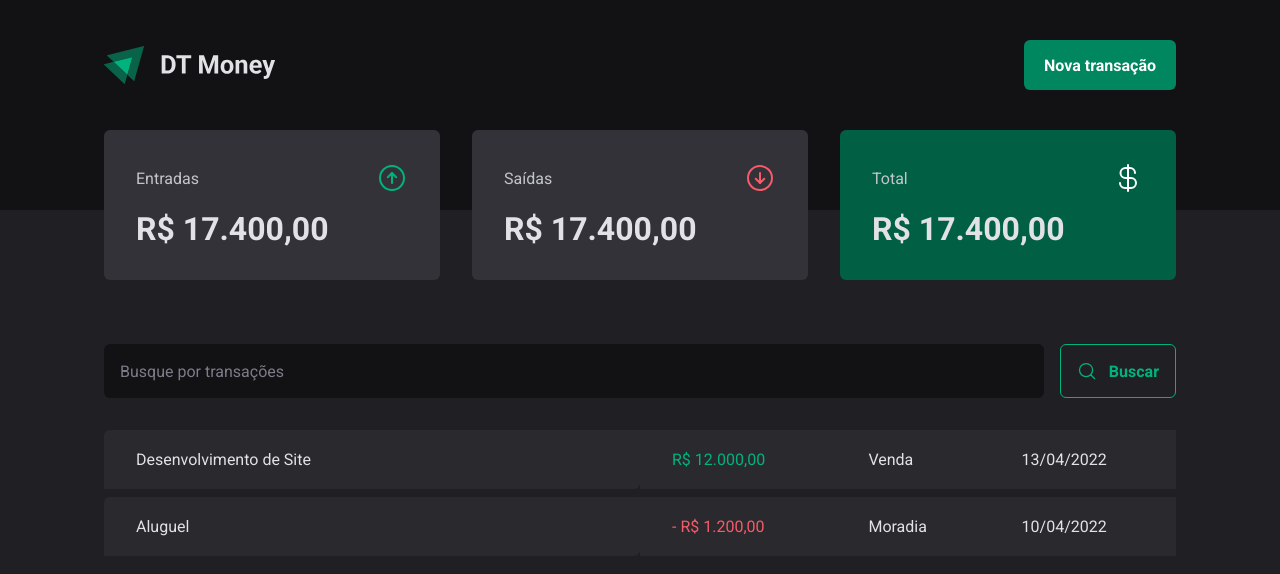
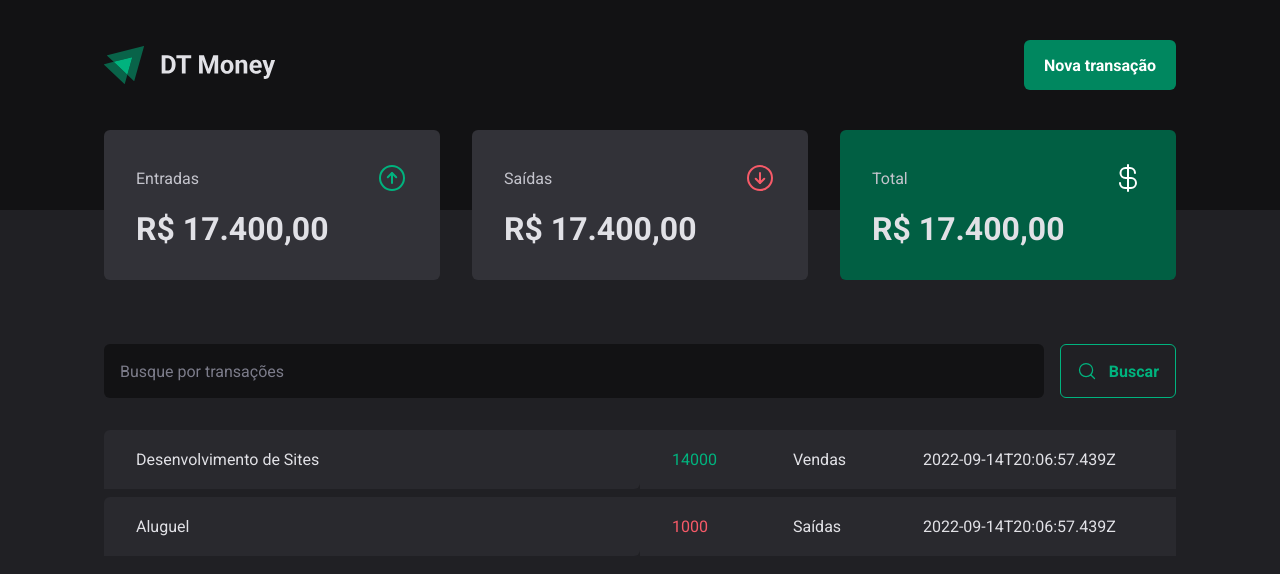
Before and after one commit to DanilloRezende/03-dt-money, a React (Vite) app: page / in a window 1280 px wide. Shown: the top 574 px of the page. Built offline with nearby package versions, Linux system fonts and the light colour scheme; data requests are answered from the project's data file.

Commit message:
Conexão com a API - Realizando requisição HTTP

```diff
--- a/package.json
+++ b/package.json
@@ -5,6 +5,7 @@
   "type": "module",
   "scripts": {
     "dev": "vite",
+    "dev:server": "json-server server.json -p 3000 -w -d 500",
     "build": "tsc && vite build",
     "preview": "vite preview"
   },
@@ -21,6 +22,7 @@
     "@types/react-dom": "^18.0.6",
     "@types/styled-components": "^5.1.26",
     "@vitejs/plugin-react": "^2.1.0",
+    "json-server": "^0.17.0",
     "typescript": "^4.6.4",
     "vite": "^3.1.0"
   }
--- /dev/null
+++ b/server.json
@@ -0,0 +1,20 @@
+{
+    "transactions": [
+        {
+            "id": 1,
+            "description": "Desenvolvimento de Sites",
+            "type": "income",
+            "category": "Vendas",
+            "price": 14000,
+            "createdAt": "2022-09-14T20:06:57.439Z"
+        },
+        {
+            "id": 2,
+            "description": "Aluguel",
+            "type": "outcome",
+            "category": "Saídas",
+            "price": 1000,
+            "createdAt": "2022-09-14T20:06:57.439Z"
+        }
+    ]
+}
--- a/src/pages/Transactions/index.tsx
+++ b/src/pages/Transactions/index.tsx
@@ -1,9 +1,33 @@
+import { useEffect, useState } from "react";
 import { Header } from "../../components/Header";
 import { Searchform } from "../../components/SearchForm";
 import { Summary } from "../../components/Summary";
 import { PriceHighligth, TransactionsContainer, TransactionsTable } from "./styles";
 
 export function Transactions() {
+
+    interface Transaction {
+        id: number;
+        description: string;
+        type: "income" | "outcome";
+        price: number;
+        category: string;
+        createdAt: string;
+    }
+
+    const [transactions, setTransactions] = useState<Transaction[]>([])
+
+    async function loadTransaction() {
+        const response = await fetch('http://localhost:3000/transactions')
+        const data = await response.json();
+
+        setTransactions(data)
+        }
+
+    useEffect(() => {
+        loadTransaction();
+    }, [])
+
     return (
         <div>
             <Header />
@@ -13,26 +37,20 @@
             <Searchform />
            <TransactionsTable>
                 <tbody>
-                    <tr>
-                        <td width='50%'>Desenvolvimento de Site</td>
+                    {transactions.map(transactions => {
+                        return (
+                            <tr key={transactions.id}>
+                        <td width='50%'>{transactions.description}</td>
                         <td>
-                            <PriceHighligth variant="income">
-                                R$ 12.000,00
+                            <PriceHighligth variant={transactions.type}>
+                                {transactions.price}
                             </PriceHighligth>
                         </td>
-                        <td>Venda</td>
-                        <td>13/04/2022</td>
+                        <td>{transactions.category}</td>
+                        <td>{transactions.createdAt}</td>
                     </tr>
-                    <tr>
-                        <td width='50%'>Aluguel</td>
-                        <td>
-                            <PriceHighligth variant="outcome">
-                                - R$ 1.200,00
-                            </PriceHighligth>
-                        </td>
-                        <td>Moradia</td>
-                        <td>10/04/2022</td>
-                    </tr>
+                        )
+                    })}
                 </tbody>
             </TransactionsTable>
            </TransactionsContainer>
```
Also changed, not shown: 1 other file (tests, documents, lock files or other folders).
